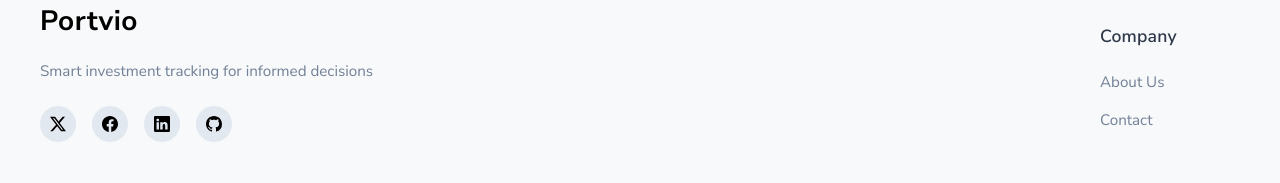
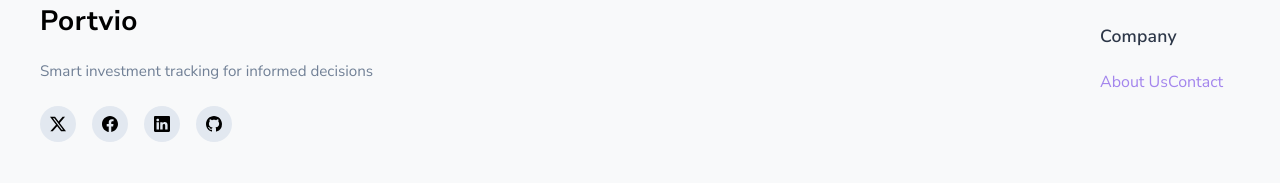
Before and after one commit to VinayakxSingh/Portvio, a React (Vite) app: page /compare in a window 1280 px wide. Shown: the part 437-620 px from the top of the page. Built offline with nearby package versions, Linux system fonts and the light colour scheme.

Commit message:
Update footer.jsx

```diff
--- a/src/components/footer.jsx
+++ b/src/components/footer.jsx
@@ -1,6 +1,6 @@
 import React from "react";
 import "./Footer.css";
-
+ import { Link } from 'react-router-dom';
 // Import images
 import twitterIcon from "../assets/twitter-x.svg";
 import facebookIcon from "../assets/facebook.svg";
@@ -34,8 +34,11 @@
           <div className="footer-section" style={{ position: "relative", left: "700px" }}>
             <h4>Company</h4>
             <ul>
-              <li><a href="/about-us">About Us</a></li>
-              <li><a href="/contactus">Contact</a></li>
+
+
+<Link to="/about-us">About Us</Link>
+<Link to="/contactus">Contact</Link>
+
             </ul>
           </div>
         </div>
```
